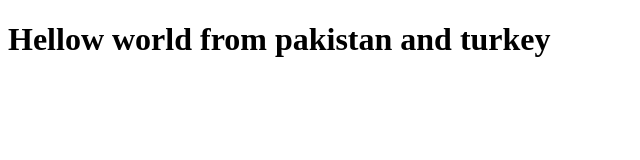
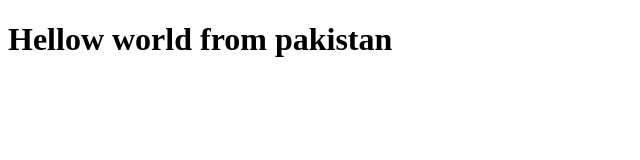
Before and after one commit to muzammalkazmi/initial-deploymnet, a plain HTML site: page index.html in a window 1280 px wide. Shown: the whole page, without its empty margins (0-640 px from the left). Drawn offline with Linux system fonts and the light colour scheme.

Commit message:
Update index.html

```diff
--- a/index.html
+++ b/index.html
@@ -6,6 +6,6 @@
     <title>Welcome</title>
 </head>
 <body>
-    <h1>Hellow world from pakistan and turkey</h1>
+    <h1>Hellow world from pakistan </h1>
 </body>
 </html>
```
